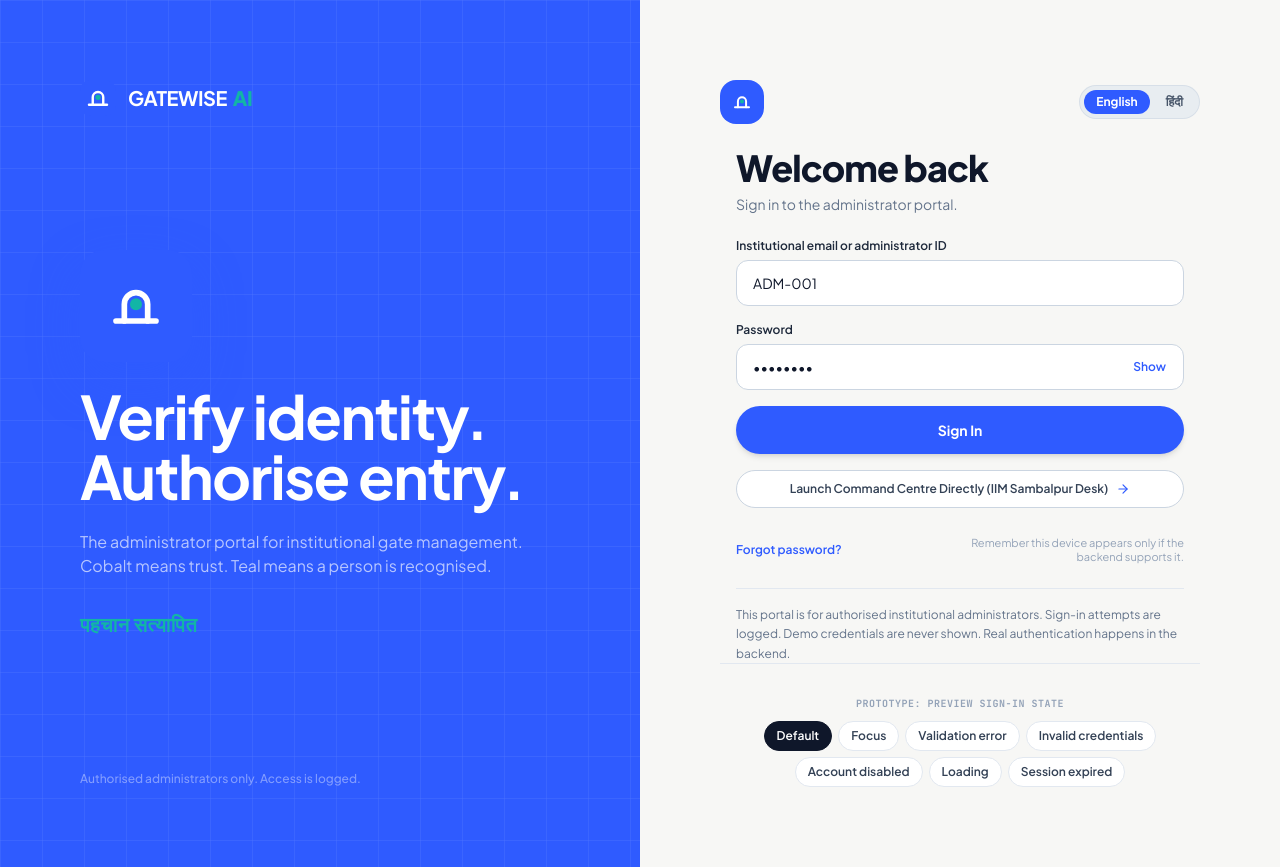
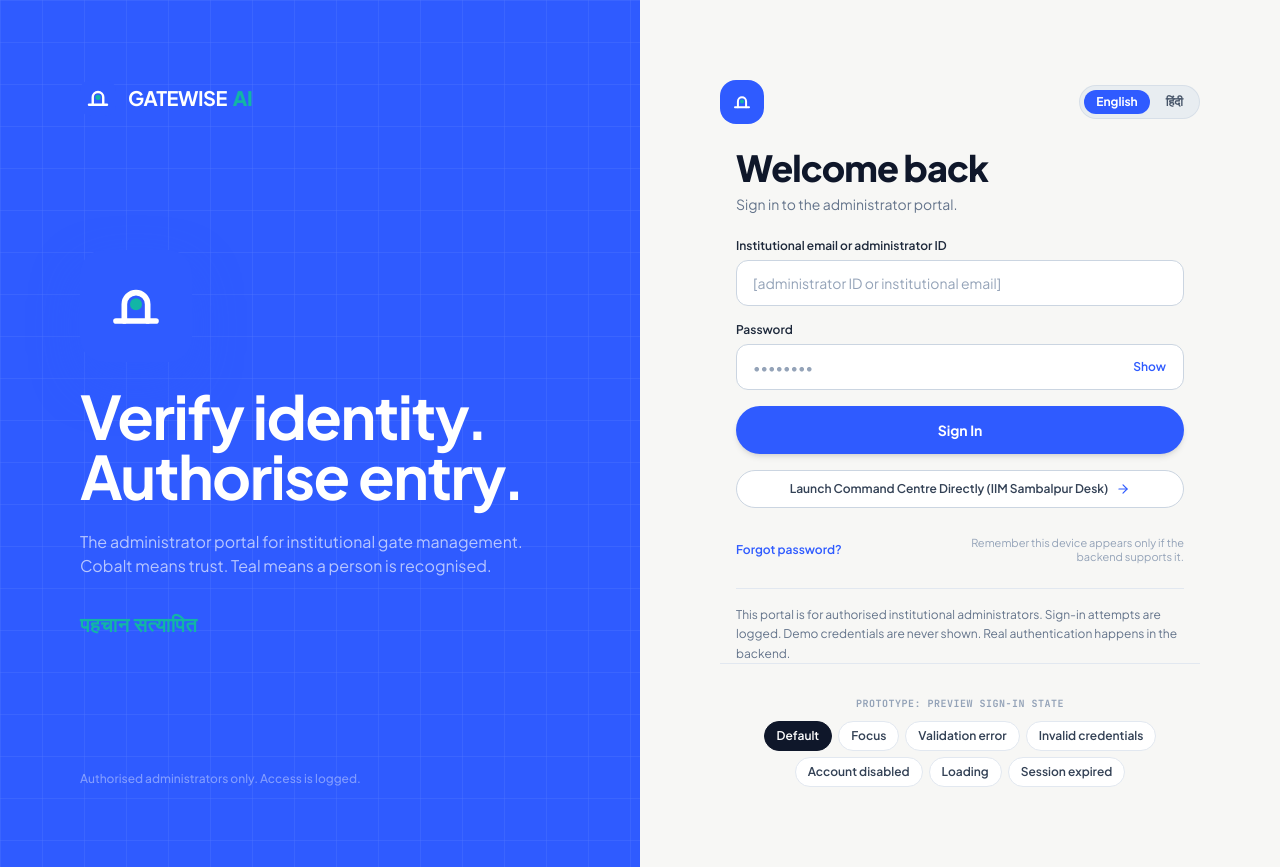
Before and after one commit to pritambwork-dot/GATEWISE-AI, a Next.js app in the folder apps/web/: page /admin/login in a window 1280 px wide. Built offline with nearby package versions, Linux system fonts and the light colour scheme.

Commit message:
chore(admin): remove prefilled demo credentials from admin login

```diff
--- a/apps/web/app/(admin)/admin/login/page.tsx
+++ b/apps/web/app/(admin)/admin/login/page.tsx
@@ -70,8 +70,8 @@ export default function AdminLoginPage() {
   const { login } = useAuth();
   const { language, setLanguage } = useLanguage();
 
-  const [adminId, setAdminId] = useState('ADM-001');
-  const [password, setPassword] = useState('admin123');
+  const [adminId, setAdminId] = useState('');
+  const [password, setPassword] = useState('');
   const [showPassword, setShowPassword] = useState(false);
   const [protoState, setProtoState] = useState<PrototypeState>('default');
   const [isSubmitting, setIsSubmitting] = useState(false);
@@ -85,11 +85,11 @@ export default function AdminLoginPage() {
 
     switch (state) {
       case 'default':
-        setAdminId('ADM-001');
-        setPassword('admin123');
+        setAdminId('');
+        setPassword('');
         break;
       case 'focus':
-        setAdminId('admin@institution.edu');
+        setAdminId('');
         setPassword('');
         break;
       case 'validation_error':
@@ -98,21 +98,14 @@ export default function AdminLoginPage() {
         setErrorMessage(translations[language].errValidation);
         break;
       case 'invalid_credentials':
-        setAdminId('ADM-999');
-        setPassword('wrong-pass');
         setErrorMessage(translations[language].errInvalidCreds);
         break;
       case 'account_disabled':
-        setAdminId('ADM-SUSPENDED');
-        setPassword('••••••••');
         setErrorMessage(translations[language].errDisabled);
         break;
       case 'loading':
-        setAdminId('ADM-001');
-        setPassword('••••••••');
         break;
       case 'session_expired':
-        setAdminId('ADM-001');
         setPassword('');
         setErrorMessage(translations[language].errSessionExpired);
         break;
```
